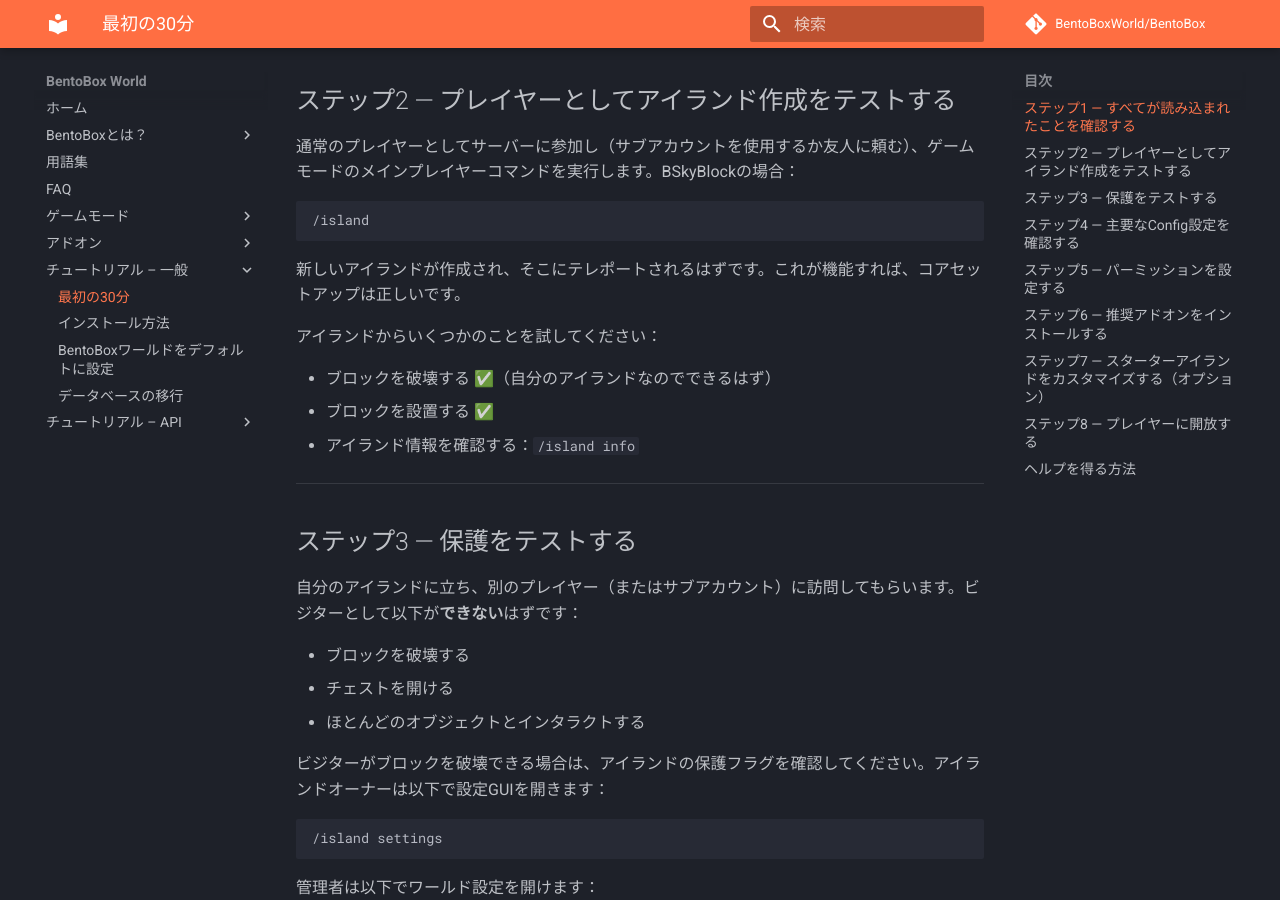
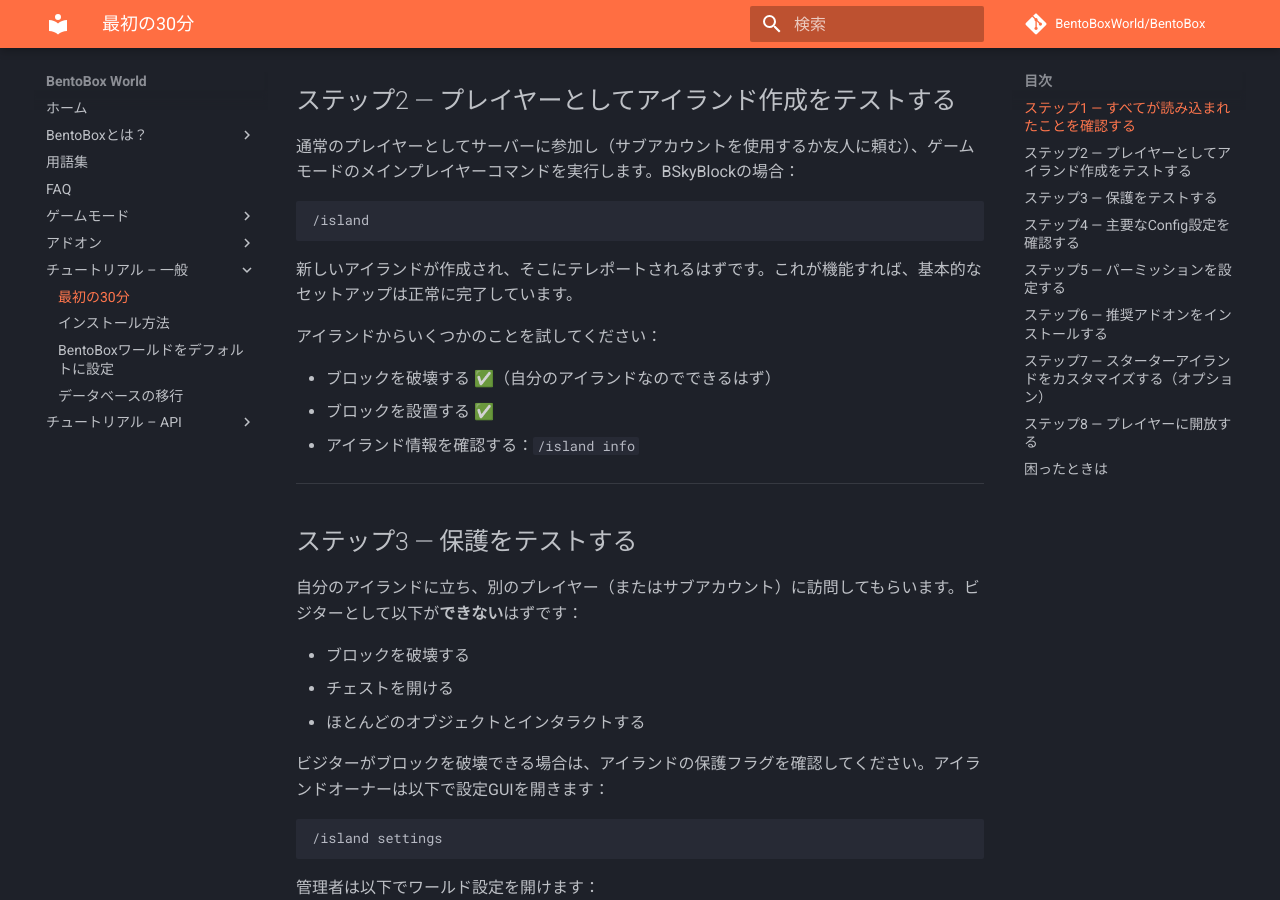
Before and after one commit to BentoBoxWorld/docs-japanese, an MkDocs documentation site: the page built from docs/BentoBox/First-Steps.md, in a window 1280 px wide and 900 px high, scrolled down 681 px. Built offline with MkDocs 1.6.1 and Material for MkDocs 9.7.7, drawn with Linux system fonts in a browser that asks for light colours; comment, search, counter and statistics services are not loaded; some of the changed text lies outside the part shown.

Commit message:
improve(ja): make intro and key pages read more naturally
Several pages were identified as sounding like machine translation.
Rewrote the index intro paragraph (split run-on into two paragraphs,
replaced clinical phrasing), naturalised Install-Bentobox.md (fixed
grammar, removed stale "future website" note, rewrote stilted closing),
and fixed minor unnatural phrases in First-Steps.md.

Co-Authored-By: Claude Sonnet 4.6 <noreply@anthropic.com>

````diff
--- a/docs/BentoBox/First-Steps.md
+++ b/docs/BentoBox/First-Steps.md
@@ -27,7 +27,7 @@ BentoBoxのバージョン番号の後に、ロードされたすべてのアド
 /island
 ```
 
-新しいアイランドが作成され、そこにテレポートされるはずです。これが機能すれば、コアセットアップは正しいです。
+新しいアイランドが作成され、そこにテレポートされるはずです。これが機能すれば、基本的なセットアップは正常に完了しています。
 
 アイランドからいくつかのことを試してください：
 
@@ -131,9 +131,9 @@ BentoBoxのゲームモード単体でも機能しますが、プレイヤーは
 
 ---
 
-## ヘルプを得る方法
+## 困ったときは
 
-何かが機能しない場合：
+問題が解決しない場合は、以下の手順で対処してください：
 
 1. `/bentobox version`を実行して出力をコピーする
 2. コンソールのエラーメッセージを確認する
````
Also changed, not shown: docs/BentoBox/Install-Bentobox.md (+6 -7 lines), docs/index.md (+3 -1 lines).
